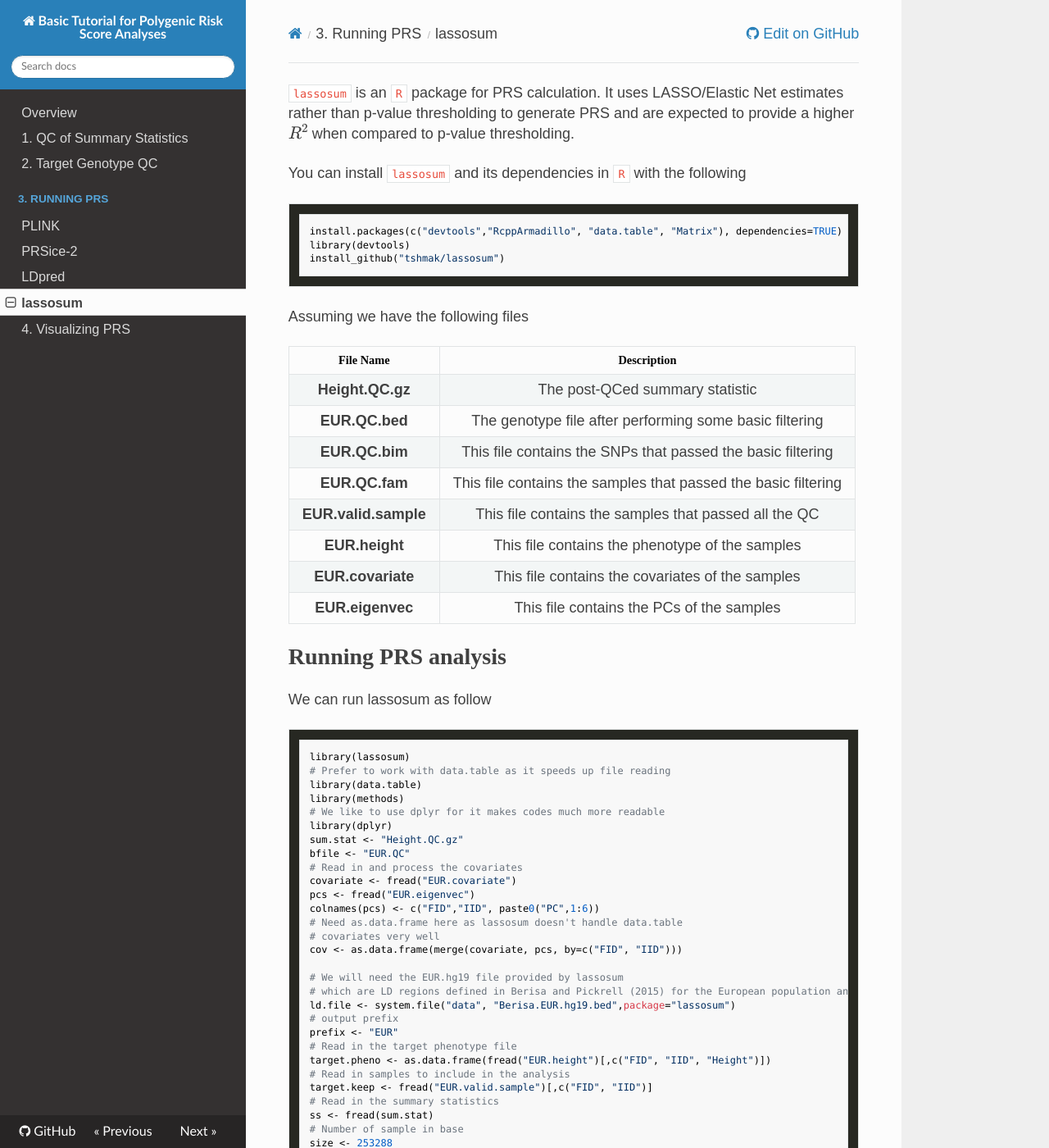
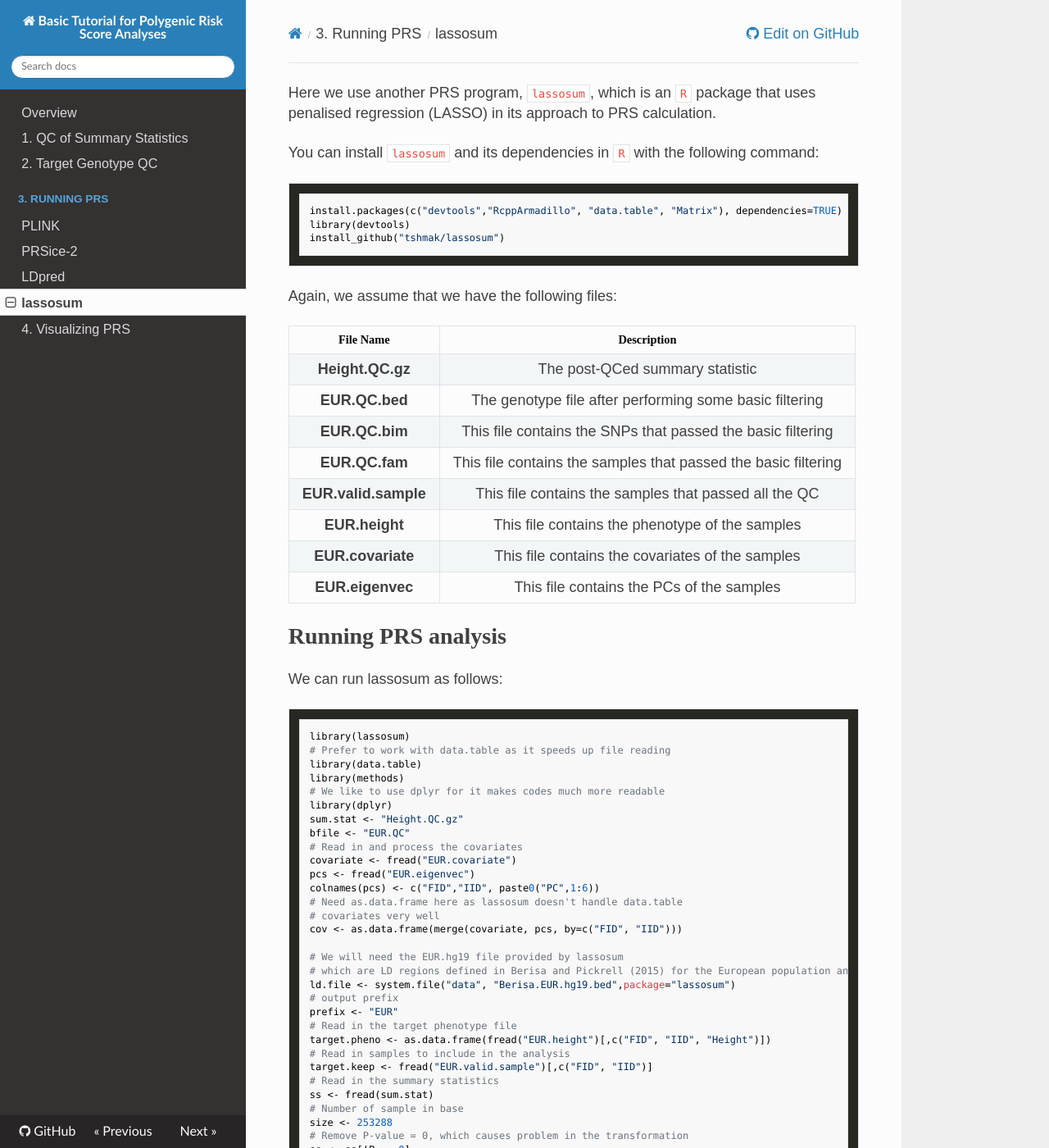
Before and after one commit to choishingwan/PRS-Tutorial, an MkDocs documentation site: the page built from docs/lassosum.md, in a window 1280 px wide and 1400 px high. Shown: the whole window at 82% size. Built offline with MkDocs 1.6.1, drawn with Linux system fonts in a browser that asks for light colours; nearby versions of some CDN libraries; formulas are drawn with MathJax 3.

Commit message:
Update lassosum.md

````diff
--- a/docs/lassosum.md
+++ b/docs/lassosum.md
@@ -1,8 +1,6 @@
-`lassosum` is an `R` package for PRS calculation.
-It uses LASSO/Elastic Net estimates rather than p-value thresholding to generate PRS and are
-expected to provide a higher $R^2$ when compared to p-value thresholding.
+Here we use another PRS program, `lassosum`, which is an `R` package that uses penalised regression (LASSO) in its approach to PRS calculation.
 
-You can install `lassosum` and its dependencies in `R` with the following
+You can install `lassosum` and its dependencies in `R` with the following command:
 
 ```R
 install.packages(c("devtools","RcppArmadillo", "data.table", "Matrix"), dependencies=TRUE)
@@ -10,7 +8,7 @@ library(devtools)
 install_github("tshmak/lassosum")
 ```
 
-Assuming we have the following files
+Again, we assume that we have the following files:
 
 |File Name | Description|
 |:-:|:-:|
@@ -25,7 +23,7 @@ Assuming we have the following files
 
 # Running PRS analysis
 
-We can run lassosum as follow
+We can run lassosum as follows:
 
 ``` R
 library(lassosum)
````
